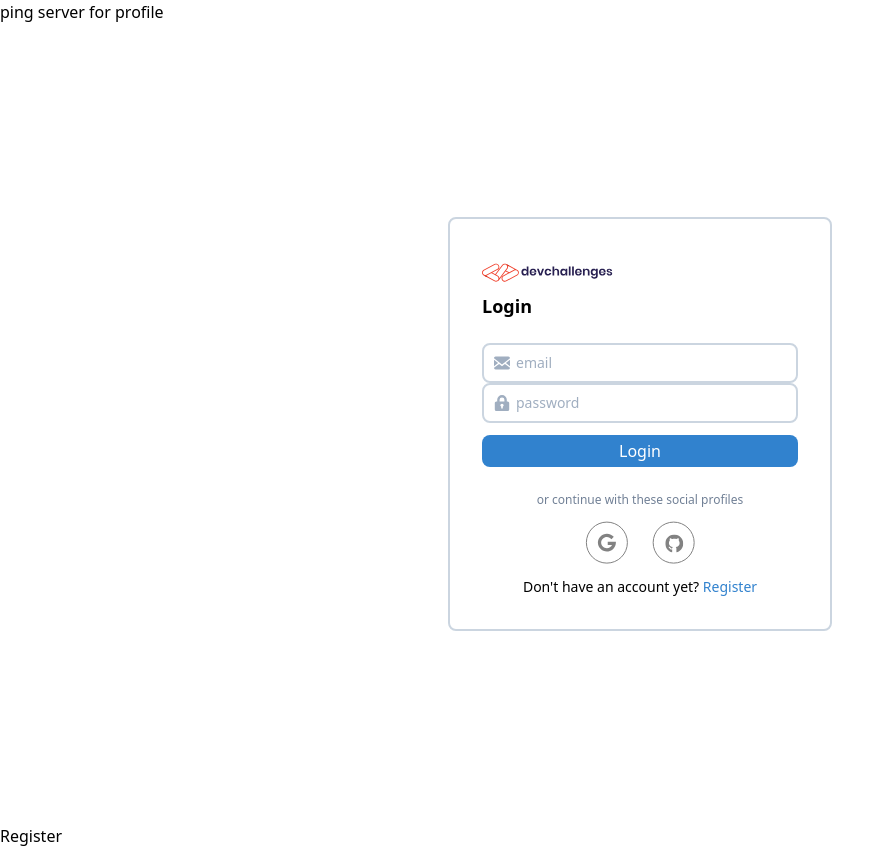
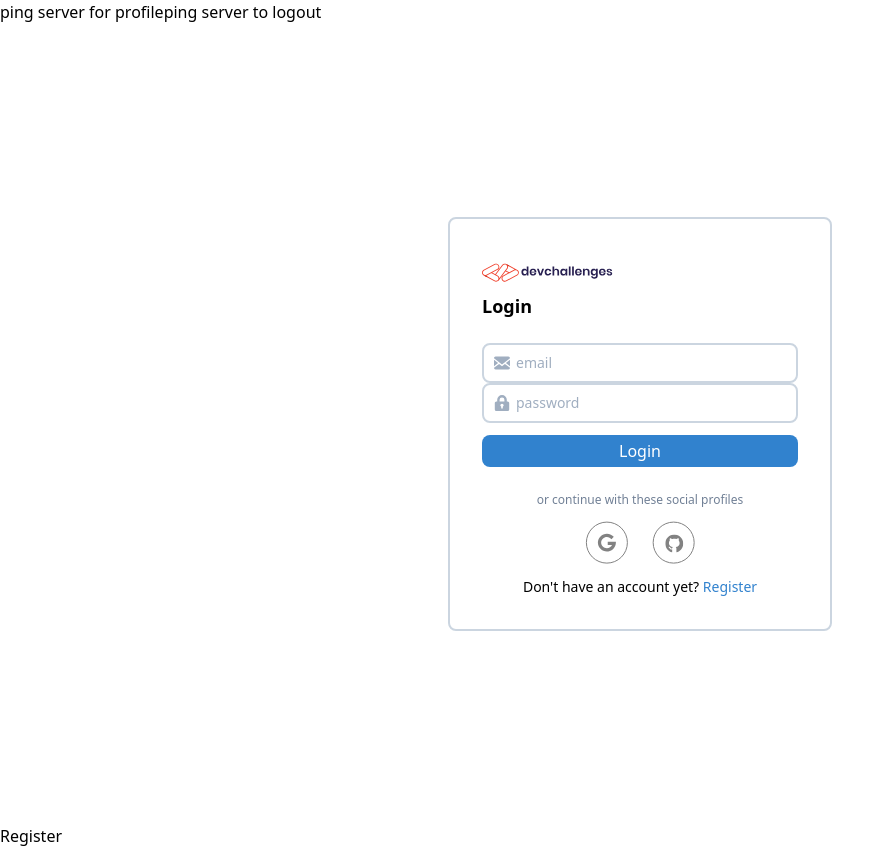
Before and after one commit to jeffn12/authapp-client, a React (Create React App) app: page / in a window 1280 px wide. Shown: the whole page, without its empty margins (0-894 px from the left). Built offline with nearby package versions, Linux system fonts and the light colour scheme.

Commit message:
fix: login req body username -> email

```diff
--- a/src/App.js
+++ b/src/App.js
@@ -10,9 +10,15 @@ function App() {
       .get('http://localhost:4141/user/profile', { withCredentials: true })
       .then((res) => console.log(res));
   };
+  const handleLogout = () => {
+    axios
+      .get('http://localhost:4141/user/logout', { withCredentials: true })
+      .then((res) => console.log(res));
+  };
   return (
     <div>
       <button onClick={getProfile}>ping server for profile</button>
+      <button onClick={handleLogout}>ping server to logout</button>
       {toggle ? <Login /> : <SignUp />}
       <button onClick={() => setToggle(!toggle)}>
         {toggle ? 'Register' : 'Login'}
--- a/src/views/Login.js
+++ b/src/views/Login.js
@@ -9,7 +9,7 @@ function Login() {
       .post(
         'http://localhost:4141/user/login',
         {
-          username: e.target.email.value,
+          email: e.target.email.value,
           password: e.target.password.value,
         },
         { withCredentials: true }
```
